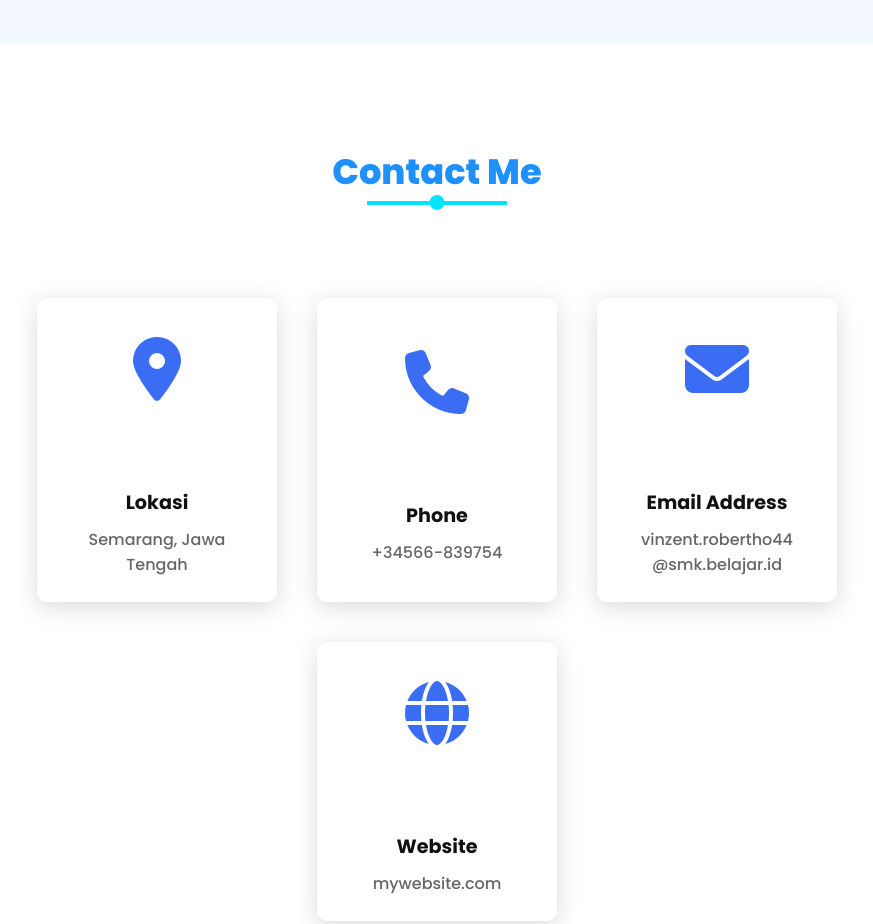
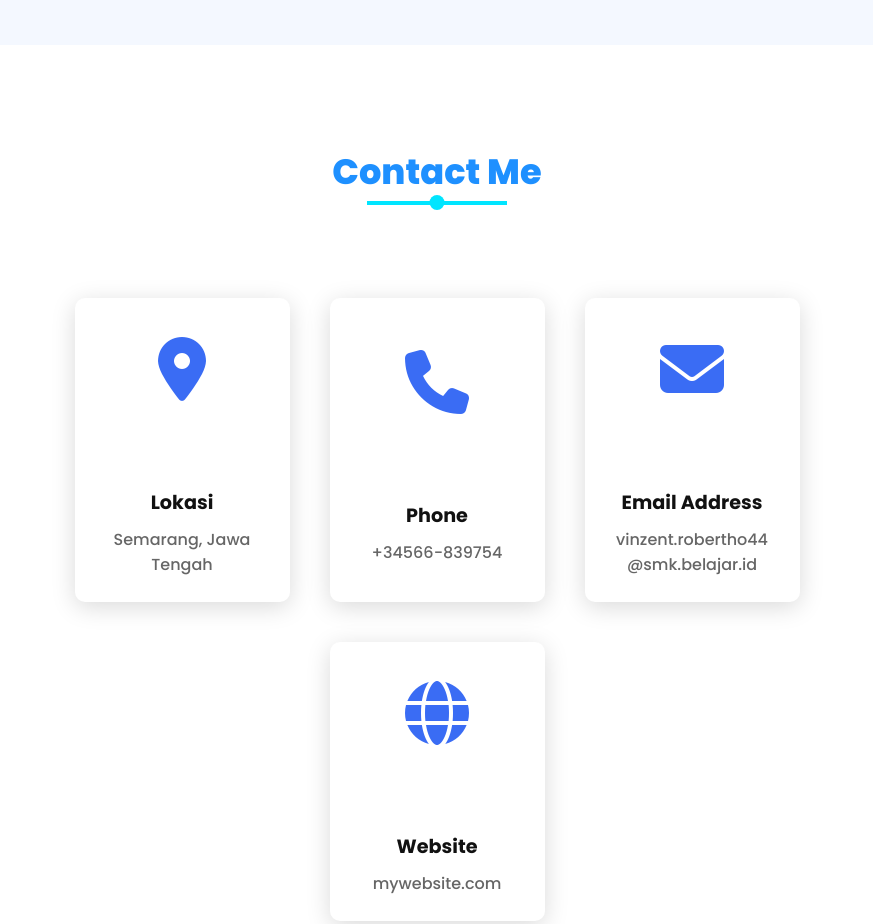
Before and after one commit to rodvin784-commits/website-portofolio-vinrumere, a plain HTML site: page index.html in a window 1280 px wide. Shown: the part 2799-3723 px from the top of the page, without its empty margins (203-1076 px from the left). Drawn offline with nearby package versions, Linux system fonts and the light colour scheme.

Commit message:
Update index.css

```diff
--- a/index.css
+++ b/index.css
@@ -366,7 +366,7 @@ section {
 
 .contact .content .row .card {
   background: #fff;
-  width: 240px;
+  width: 215px;
   margin: 20px;
   padding: 25px;
   display: flex;
```
